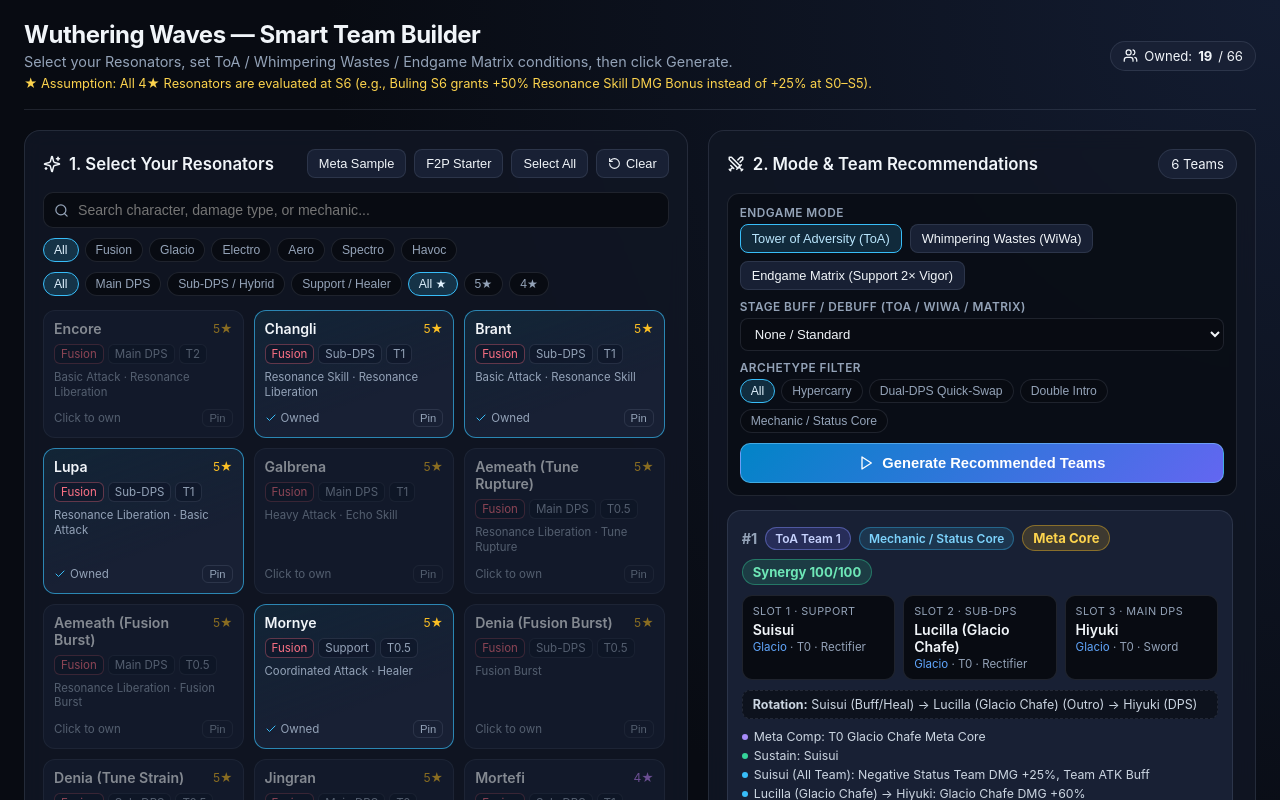
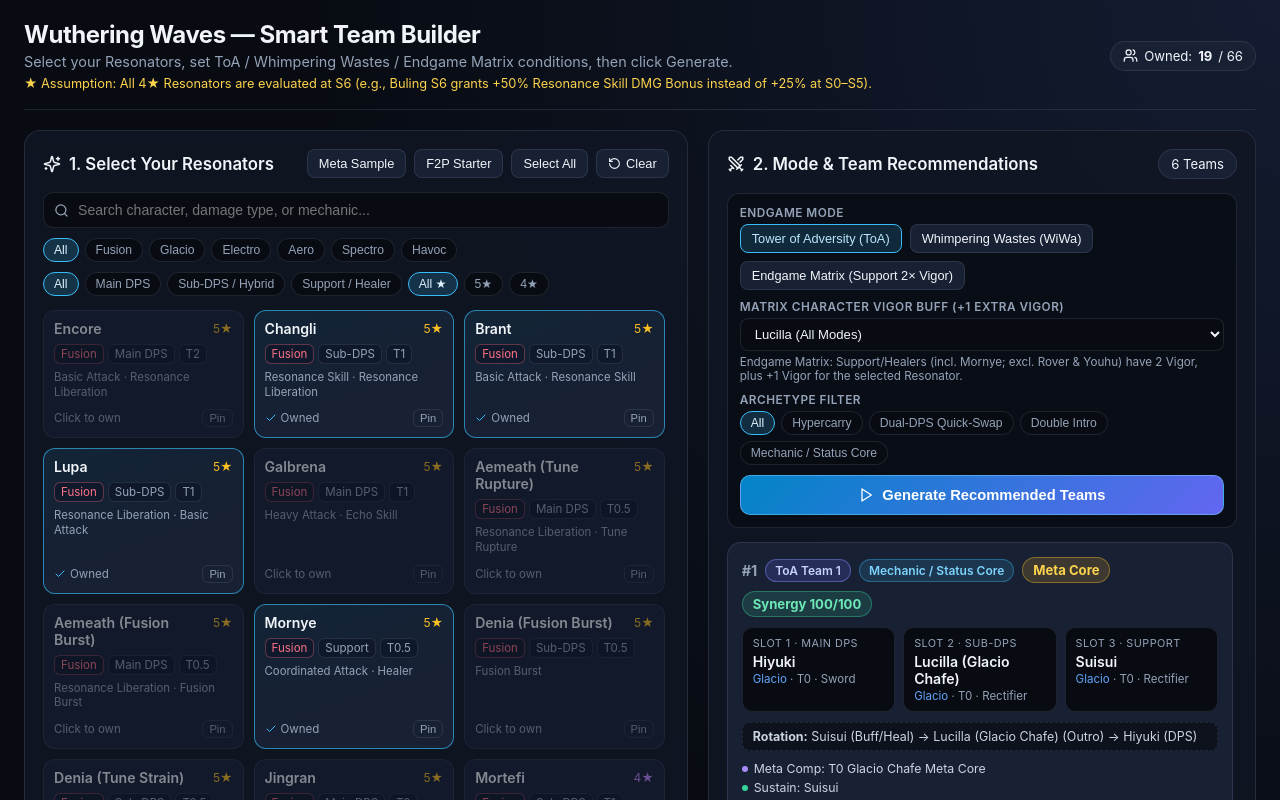
Before and after one commit to Mxti4001/wuwa-team-builder, a React (Vite) app: page / in a window 1280 px wide. Shown: the top 800 px of the page. Built offline with nearby package versions, Linux system fonts and the light colour scheme.

Commit message:
Matrix character vigor dropdown, WiWa Aemeath Burst priority, DPS-Sub-Support slot order

```diff
--- a/src/App.tsx
+++ b/src/App.tsx
@@ -12,7 +12,6 @@ import type {
   ElementType,
   GameMode,
   RoleType,
-  StageBuff,
   TeamArchetype,
   TeamRecommendation,
 } from './types';
@@ -35,17 +34,15 @@ const GAME_MODES: Array<{ id: GameMode; label: string }> = [
   { id: 'endgame_matrix', label: 'Endgame Matrix (Support 2× Vigor)' },
 ];
 
-const STAGE_BUFFS: Array<{ id: StageBuff; label: string }> = [
-  { id: 'none', label: 'None / Standard' },
-  { id: 'negative_status', label: 'Buff: Negative Status DMG (Chafe / Erosion / Frazzle / Bane)' },
-  { id: 'coordinated_attack', label: 'Buff: Coordinated Attack DMG' },
-  { id: 'echo_unison', label: 'Buff: Echo Skill / Unison DMG' },
-  { id: 'basic_attack', label: 'Buff: Basic Attack DMG' },
-  { id: 'heavy_attack', label: 'Buff: Heavy Attack DMG' },
-  { id: 'resonance_skill', label: 'Buff: Resonance Skill DMG' },
-  { id: 'resonance_liberation', label: 'Buff: Resonance Liberation DMG' },
-  { id: 'energy_drain', label: 'Debuff: Energy / Concerto Drain' },
-];
+function getBaseCharacterKey(id: string): { key: string; label: string } {
+  if (id.startsWith('rover_')) return { key: 'rover', label: 'Rover (All Elements)' };
+  if (id.startsWith('aemeath_')) return { key: 'aemeath', label: 'Aemeath (All Modes)' };
+  if (id.startsWith('denia_')) return { key: 'denia', label: 'Denia (All Modes)' };
+  if (id.startsWith('lucilla_')) return { key: 'lucilla', label: 'Lucilla (All Modes)' };
+  if (id.startsWith('hsin_')) return { key: 'hsin', label: 'Hsin (All Modes)' };
+  if (id.startsWith('lynae_')) return { key: 'lynae', label: 'Lynae (All Modes)' };
+  return { key: id, label: '' };
+}
 
 const F2P_STARTER_IDS = [
   'rover_havoc',
@@ -106,9 +103,21 @@ export function App() {
   const [pinnedId, setPinnedId] = useState<string | null>(null);
   const [archetypeFilter, setArchetypeFilter] = useState<TeamArchetype | 'All'>('All');
   const [gameMode, setGameMode] = useState<GameMode>('toa');
-  const [stageBuff, setStageBuff] = useState<StageBuff>('none');
   const [emergencyResonatorId, setEmergencyResonatorId] = useState<string>('lucilla');
   const [needsRegenerate, setNeedsRegenerate] = useState(false);
+
+  const vigorCharacterOptions = useMemo(() => {
+    const map = new Map<string, string>();
+    for (const c of allCharacters) {
+      const { key, label } = getBaseCharacterKey(c.id);
+      if (!map.has(key)) {
+        map.set(key, label || c.name);
+      }
+    }
+    return [...map.entries()]
+      .map(([key, label]) => ({ key, label }))
+      .sort((a, b) => a.label.localeCompare(b.label));
+  }, [allCharacters]);
 
   const ownedCharacters = useMemo(
     () => allCharacters.filter((c) => ownedIds.has(c.id)),
@@ -118,7 +127,6 @@ export function App() {
   const runGeneration = (
     chars: Character[],
     mode: GameMode,
-    buff: StageBuff,
     pinned: string | null,
     arch: TeamArchetype | 'All',
     emergencyId: string
@@ -126,7 +134,7 @@ export function App() {
     const common = {
       gameMode: mode,
       bossResistances: [],
-      stageBuff: buff,
+      stageBuff: 'none' as const,
       pinnedCharacterId: pinned,
       archetypeFilter: arch,
       emergencyResonatorId: emergencyId,
@@ -160,7 +168,6 @@ export function App() {
     runGeneration(
       allCharacters.filter((c) => ownedIds.has(c.id)),
       'toa',
-      'none',
       null,
       'All',
       'lucilla'
@@ -179,7 +186,6 @@ export function App() {
     const teams = runGeneration(
       ownedCharacters,
       gameMode,
-      stageBuff,
       pinnedId,
       archetypeFilter,
       emergencyResonatorId
@@ -439,51 +445,26 @@ export function App() {
             </div>
 
             <div>
-              <div className="condition-label">Stage Buff / Debuff (ToA / WiWa / Matrix)</div>
+              <div className="condition-label">Matrix Character Vigor Buff (+1 Extra Vigor)</div>
               <select
                 className="select-input"
-                value={stageBuff}
+                value={emergencyResonatorId}
                 onChange={(e) => {
-                  setStageBuff(e.target.value as StageBuff);
+                  setEmergencyResonatorId(e.target.value);
                   setNeedsRegenerate(true);
                 }}
               >
-                {STAGE_BUFFS.map((b) => (
-                  <option key={b.id} value={b.id}>
-                    {b.label}
+                <option value="">None</option>
+                {vigorCharacterOptions.map((opt) => (
+                  <option key={opt.key} value={opt.key}>
+                    {opt.label}
                   </option>
                 ))}
               </select>
+              <div style={{ fontSize: '0.73rem', color: '#94a3b8', marginTop: 4 }}>
+                Endgame Matrix: Support/Healers (incl. Mornye; excl. Rover &amp; Youhu) have 2 Vigor, plus +1 Vigor for the selected Resonator.
+              </div>
             </div>
-
-            {gameMode === 'endgame_matrix' && (
-              <div>
-                <div className="condition-label">Rotating Emergency Resonator (+1 Extra Vigor → 2 Vigor)</div>
-                <select
-                  className="select-input"
-                  value={emergencyResonatorId}
-                  onChange={(e) => {
-                    setEmergencyResonatorId(e.target.value);
-                    setNeedsRegenerate(true);
-                  }}
-                >
-                  <option value="">None</option>
-                  <option value="lucilla">Lucilla (Current Patch)</option>
-                  <option value="aemeath">Aemeath</option>
-                  <option value="denia">Denia</option>
-                  <option value="hiyuki">Hiyuki</option>
-                  <option value="hsin">Hsin</option>
-                  <option value="sigrika">Sigrika</option>
-                  <option value="carlotta">Carlotta</option>
-                  <option value="jinhsi">Jinhsi</option>
-                  <option value="cartethyia">Cartethyia</option>
-                  <option value="phrolova">Phrolova</option>
-                </select>
-                <div style={{ fontSize: '0.73rem', color: '#94a3b8', marginTop: 4 }}>
-                  2 Vigor: All Support/Healers (incl. Mornye; excl. Rover &amp; Youhu) + Emergency Resonator.
-                </div>
-              </div>
-            )}
 
             <div>
               <div className="condition-label">Archetype Filter</div>
--- a/src/lib/teamBuilder.ts
+++ b/src/lib/teamBuilder.ts
@@ -60,7 +60,9 @@ const META_CORES: Array<{ ids: string[]; label: string; bonus: number }> = [
   { ids: ['denia_strain', 'luuk_herssen', 'verina'], label: 'Luuk + Denia + Verina', bonus: 24 },
   { ids: ['luuk_herssen', 'lynae_strain', 'verina'], label: 'Luuk + Lynae + Verina', bonus: 22 },
   { ids: ['luuk_herssen', 'sanhua', 'verina'], label: 'Luuk + Sanhua + Verina', bonus: 20 },
-  { ids: ['aemeath_burst', 'chisa', 'denia_burst'], label: 'T0.5 Aemeath Fusion Burst (Chisa #2)', bonus: 21 },
+  { ids: ['aemeath_burst', 'chisa', 'denia_burst'], label: 'T0.5 Aemeath Fusion Burst + Chisa (BiS)', bonus: 28 },
+  { ids: ['aemeath_burst', 'denia_burst', 'suisui'], label: 'T0.5 Aemeath Fusion Burst + Suisui', bonus: 18 },
+  { ids: ['aemeath_burst', 'denia_burst', 'lupa'], label: 'T0.5 Aemeath Fusion Burst + Lupa', bonus: 16 },
   { ids: ['aemeath_burst', 'brant', 'lupa'], label: 'T1 Aemeath Mono-Fusion', bonus: 14 },
   { ids: ['cartethyia', 'chisa', 'ciaccona'], label: 'T0.5 Cartethyia Aero Erosion (Chisa #3)', bonus: 16 },
   { ids: ['cartethyia', 'ciaccona', 'rover_aero'], label: 'Aero Erosion F2P-Friendly Core', bonus: 14 },
@@ -389,11 +391,14 @@ function scoreMechanicNeeds(carry: Character, teammates: Character[]): { points:
   return { points, reasons };
 }
 
-function orderRotation(members: Character[], archetype: TeamArchetype): [Character, Character, Character] {
+/**
+ * Orders display slots as [Slot 1: Main DPS, Slot 2: Sub-DPS, Slot 3: Support]
+ */
+function orderSlots(members: Character[], archetype: TeamArchetype): [Character, Character, Character] {
   const sorted = [...members].sort((a, b) => {
     const scorePos = (c: Character) => {
-      if (c.role === 'Support / Healer' || (c.outroTarget === 'All Team' && isHealer(c))) return 0;
-      if (c.role === 'Sub-DPS / Hybrid' && c.outroTarget === 'Next Resonator') return 1;
+      if (c.role === 'Main DPS') return 0;
+      if (c.role === 'Sub-DPS / Hybrid' && !(c.outroTarget === 'All Team' && isHealer(c))) return 1;
       if (c.role === 'Sub-DPS / Hybrid') return 1;
       return 2;
     };
@@ -570,40 +575,40 @@ export function evaluateTeam(
     });
   }
 
-  // 3. Rotation & Outro Buffs
-  const ordered = orderRotation(members, archetype);
-  const [slot1, slot2, slot3] = ordered;
+  // 3. Order Slots [Main DPS, Sub-DPS, Support] & Score Outro Buffs
+  const ordered = orderSlots(members, archetype);
+  const [dpsSlot, subSlot, supportSlot] = ordered;
 
-  if (slot1.outroTarget === 'All Team') {
-    const outro1 = scoreOutroBuff(slot1, slot3);
-    score += outro1.points;
-    if (outro1.matched.length > 0) {
+  if (supportSlot.outroTarget === 'All Team') {
+    const outroSup = scoreOutroBuff(supportSlot, dpsSlot);
+    score += outroSup.points;
+    if (outroSup.matched.length > 0) {
       reasons.push({
         type: 'outro',
-        label: `${slot1.name} (All Team): ${outro1.matched.join(', ')}`,
+        label: `${supportSlot.name} (All Team): ${outroSup.matched.join(', ')}`,
       });
     }
   } else {
-    const outro1to2 = scoreOutroBuff(slot1, slot2);
-    score += Math.round(outro1to2.points * 0.6);
-    if (outro1to2.matched.length > 0) {
+    const outroSupToSub = scoreOutroBuff(supportSlot, subSlot);
+    score += Math.round(outroSupToSub.points * 0.6);
+    if (outroSupToSub.matched.length > 0) {
       reasons.push({
         type: 'outro',
-        label: `${slot1.name} → ${slot2.name}: ${outro1to2.matched.join(', ')}`,
+        label: `${supportSlot.name} → ${subSlot.name}: ${outroSupToSub.matched.join(', ')}`,
       });
     }
   }
 
-  const outro2to3 = scoreOutroBuff(slot2, slot3);
-  score += outro2to3.points;
+  const outroSubToDps = scoreOutroBuff(subSlot, dpsSlot);
+  score += outroSubToDps.points;
   const isCollabDuo =
-    (slot2.id === 'rebecca' && slot3.id === 'lucy') ||
-    (slot2.id === 'lucy' && slot3.id === 'rebecca');
+    (subSlot.id === 'rebecca' && dpsSlot.id === 'lucy') ||
+    (subSlot.id === 'lucy' && dpsSlot.id === 'rebecca');
 
-  if (outro2to3.matched.length > 0) {
+  if (outroSubToDps.matched.length > 0) {
     reasons.push({
       type: 'outro',
-      label: `${slot2.name} → ${slot3.name}: ${outro2to3.matched.join(', ')}`,
+      label: `${subSlot.name} → ${dpsSlot.name}: ${outroSubToDps.matched.join(', ')}`,
     });
   } else if (isCollabDuo) {
     score += 14;
@@ -611,23 +616,23 @@ export function evaluateTeam(
       type: 'quickswap',
       label: 'Lucy + Rebecca Collab synergy (dual-element Quick-Swap)',
     });
-  } else if (slot2.role === 'Sub-DPS / Hybrid' && archetype !== 'Dual-DPS Quick-Swap') {
+  } else if (subSlot.role === 'Sub-DPS / Hybrid' && archetype !== 'Dual-DPS Quick-Swap') {
     score -= 14;
     reasons.push({
       type: 'warning',
-      label: `${slot2.name} Outro does not match ${slot3.name}`,
+      label: `${subSlot.name} Outro does not match ${dpsSlot.name}`,
     });
   }
 
   if (archetype === 'Dual-DPS Quick-Swap') {
-    const outro3to2 = scoreOutroBuff(slot3, slot2);
-    if (outro3to2.points > 0) {
-      score += Math.round(outro3to2.points * 0.5);
+    const outroDpsToSub = scoreOutroBuff(dpsSlot, subSlot);
+    if (outroDpsToSub.points > 0) {
+      score += Math.round(outroDpsToSub.points * 0.5);
     }
   }
 
   // 4. Mechanic / Status Synergy
-  const carries = mainDpsList.length > 0 ? mainDpsList : [slot3];
+  const carries = mainDpsList.length > 0 ? mainDpsList : [dpsSlot];
   for (const carry of carries) {
     const teammates = members.filter((m) => m.id !== carry.id);
     const mech = scoreMechanicNeeds(carry, teammates);
@@ -661,7 +666,7 @@ export function evaluateTeam(
   const avgTier = members.reduce((sum, m) => sum + TIER_SCORE[m.metaTier], 0) / 3;
   score += Math.round(avgTier * 1.3);
 
-  const primaryCarry = mainDpsList[0] ?? slot3;
+  const primaryCarry = mainDpsList[0] ?? dpsSlot;
   if (primaryCarry.metaTier === 'T2') {
     score -= 12;
     reasons.push({ type: 'warning', label: `${primaryCarry.name} has lower endgame DPS ceiling (T2)` });
@@ -739,6 +744,12 @@ export function evaluateTeam(
     } else {
       score -= 8;
     }
+    if (members.some((m) => m.id === 'aemeath_burst')) {
+      score += 20;
+    }
+    if (members.some((m) => m.id === 'aemeath_rupture')) {
+      score -= 10;
+    }
   } else if (gameMode === 'toa') {
     const stBurst = carries.some((c) => hasTag(c, 'Burst') || hasTag(c, 'Nuke') || c.metaTier === 'T0');
     if (stBurst) {
@@ -771,10 +782,10 @@ export function evaluateTeam(
 
   const rotationHint =
     archetype === 'Dual-DPS Quick-Swap'
-      ? `${slot1.name} (Buff/Heal) → ${slot2.name} ⇄ ${slot3.name} (Quick-Swap)`
+      ? `${supportSlot.name} (Buff/Heal) → ${dpsSlot.name} ⇄ ${subSlot.name} (Quick-Swap)`
       : archetype === 'Double Intro'
-        ? `${slot1.name} (Outro) → ${slot2.name} (Intro #1) → ${slot3.name} (Outro) → ${slot2.name} (Intro #2) → ${slot3.name}`
-        : `${slot1.name} (Buff/Heal) → ${slot2.name} (Outro) → ${slot3.name} (DPS)`;
+        ? `${supportSlot.name} (Outro) → ${subSlot.name} (Intro #1) → ${dpsSlot.name} (Outro) → ${subSlot.name} (Intro #2) → ${dpsSlot.name}`
+        : `${supportSlot.name} (Buff/Heal) → ${subSlot.name} (Outro) → ${dpsSlot.name} (DPS)`;
 
   return {
     id: sortedIds,
@@ -864,7 +875,7 @@ export function generateEndgameMatrixTeams(
     if ((char.role === 'Support / Healer' || key === 'mornye') && key !== 'rover' && key !== 'youhu') {
       vigor = 2;
     }
-    if (emergencyId && key === emergencyId && vigor < 2) {
+    if (emergencyId && key === emergencyId) {
       vigor += 1;
     }
     return vigor;
```
Also changed, not shown: characters.csv.
